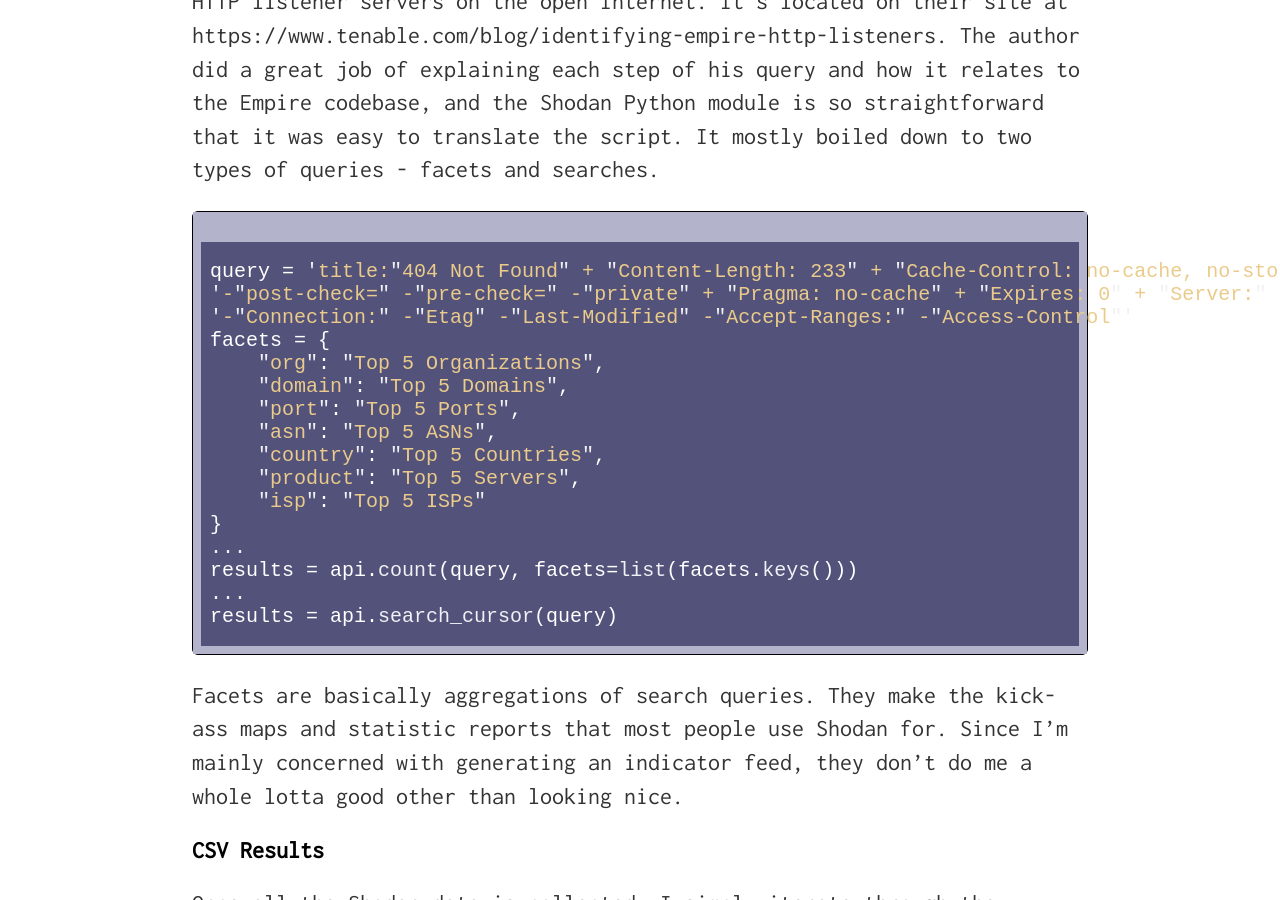
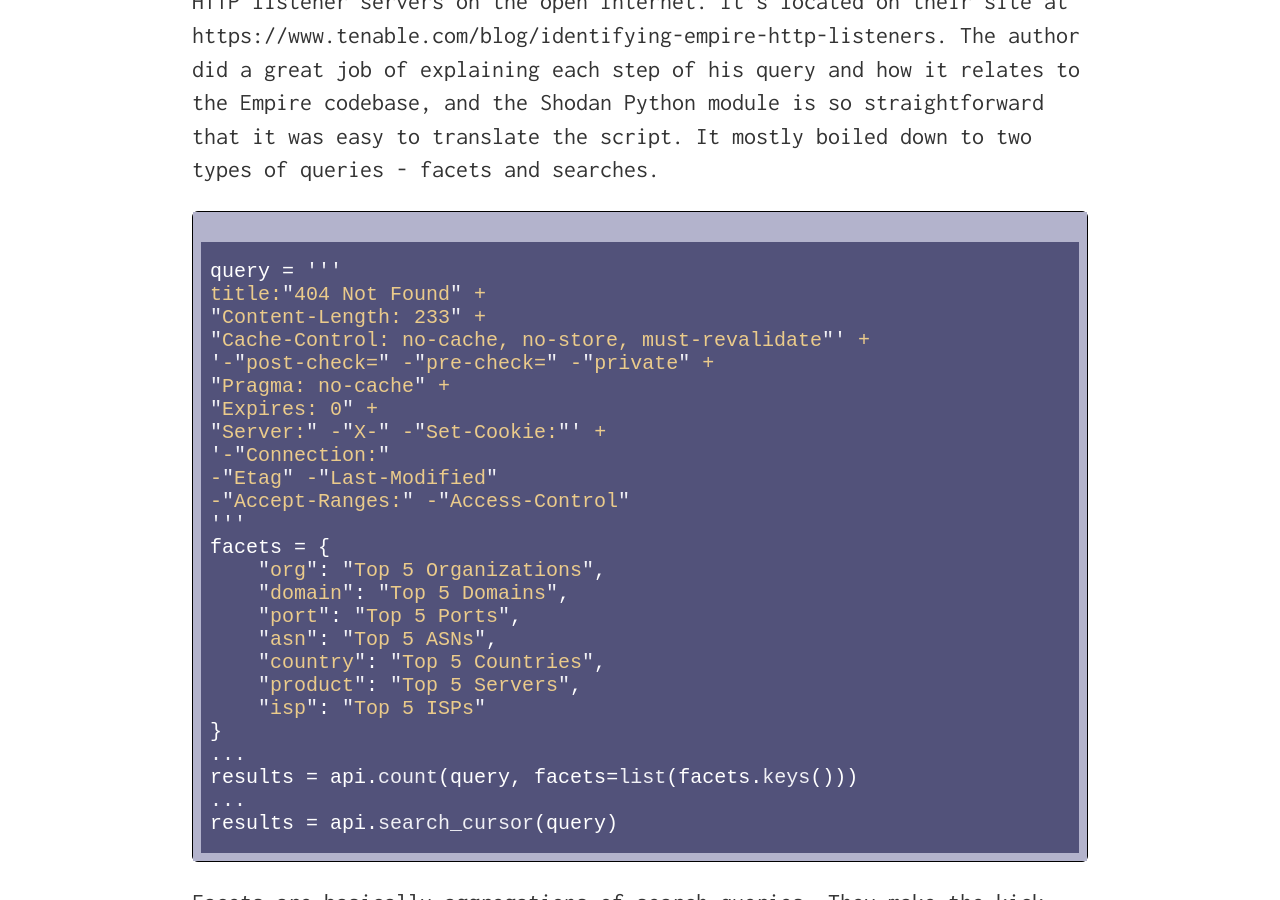
Before and after one commit to infosec-intern/infosec-intern.github.io, a Jekyll site: the page built from _posts/2017-12-04-shodan-on-the-cheap.md, in a window 1280 px wide and 900 px high, scrolled down 871 px. Built offline with Jekyll 4.4.1, drawn with Linux system fonts in a browser that asks for light colours; comment, search, counter and statistics services are not loaded.

````diff
--- a/_posts/2017-12-04-shodan-on-the-cheap.md
+++ b/_posts/2017-12-04-shodan-on-the-cheap.md
@@ -17,9 +17,18 @@ I started experimenting with the Shodan API with a [new GitHub repository](https
 Tenable recently published an article on identifying PowerShell Empire HTTP listener servers on the open Internet. It's located on their site at https://www.tenable.com/blog/identifying-empire-http-listeners. The author did a great job of explaining each step of his query and how it relates to the Empire codebase, and the Shodan Python module is so straightforward that it was easy to translate the script.
 It mostly boiled down to two types of queries - facets and searches.
 ```python
-query = 'title:"404 Not Found" + "Content-Length: 233" + "Cache-Control: no-cache, no-store, must-revalidate"' + \
-'-"post-check=" -"pre-check=" -"private" + "Pragma: no-cache" + "Expires: 0" + "Server:" -"X-" -"Set-Cookie:"' + \
-'-"Connection:" -"Etag" -"Last-Modified" -"Accept-Ranges:" -"Access-Control"'
+query = '''
+title:"404 Not Found" +
+"Content-Length: 233" +
+"Cache-Control: no-cache, no-store, must-revalidate"' +
+'-"post-check=" -"pre-check=" -"private" +
+"Pragma: no-cache" +
+"Expires: 0" +
+"Server:" -"X-" -"Set-Cookie:"' +
+'-"Connection:"
+-"Etag" -"Last-Modified"
+-"Accept-Ranges:" -"Access-Control"
+'''
 facets = {
     "org": "Top 5 Organizations",
     "domain": "Top 5 Domains",
````
